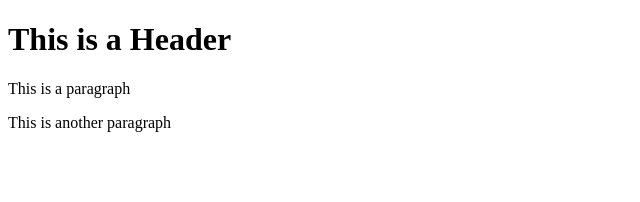
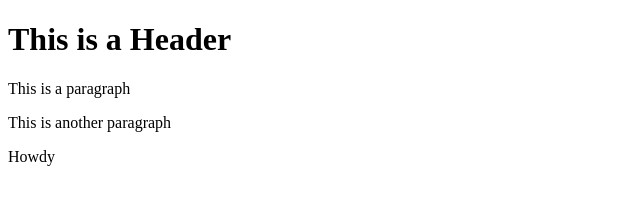
Before and after one commit to tonytrinh215/git-test, a website: page index.html in a window 1280 px wide. Shown: the full height of the page, 0-640 px from the left. Drawn offline with Linux system fonts and the light colour scheme.

Commit message:
Commit gitignore

```diff
--- a/index.html
+++ b/index.html
@@ -4,5 +4,6 @@
         <h1>This is a Header</h1>
         <p>This is a paragraph</p>
         <p>This is another paragraph</p>
+        <p>Howdy</p>
     </body>
 </html>
```
Also changed, not shown: package.json (added, +24 -0 lines), 2 other files.
